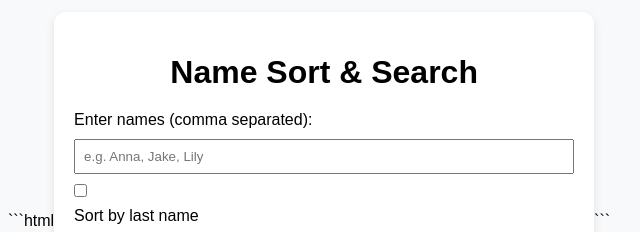
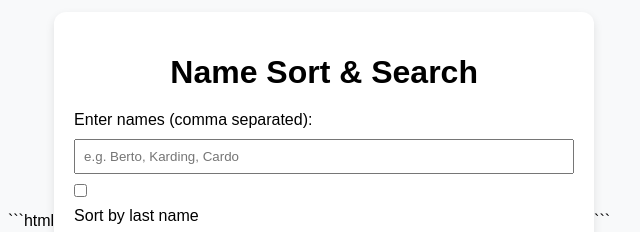
Before and after one commit to jaeyagsa/Sorting-Names, a plain HTML site: page index.html in a window 1280 px wide. Shown: the part 179-411 px from the top of the page, 331-971 px from the left. Drawn offline with Linux system fonts and the light colour scheme.

Commit message:
Update index.html

```diff
--- a/index.html
+++ b/index.html
@@ -65,7 +65,7 @@
   <div class="container">
     <h1>Name Sort & Search</h1>
     <label for="names">Enter names (comma separated):</label>
-    <input id="names" type="text" placeholder="e.g. Anna, Jake, Lily" />
+    <input id="names" type="text" placeholder="e.g. Berto, Karding, Cardo" />
 
     <label>
       <input type="checkbox" id="sortByLastName"> Sort by last name
```
